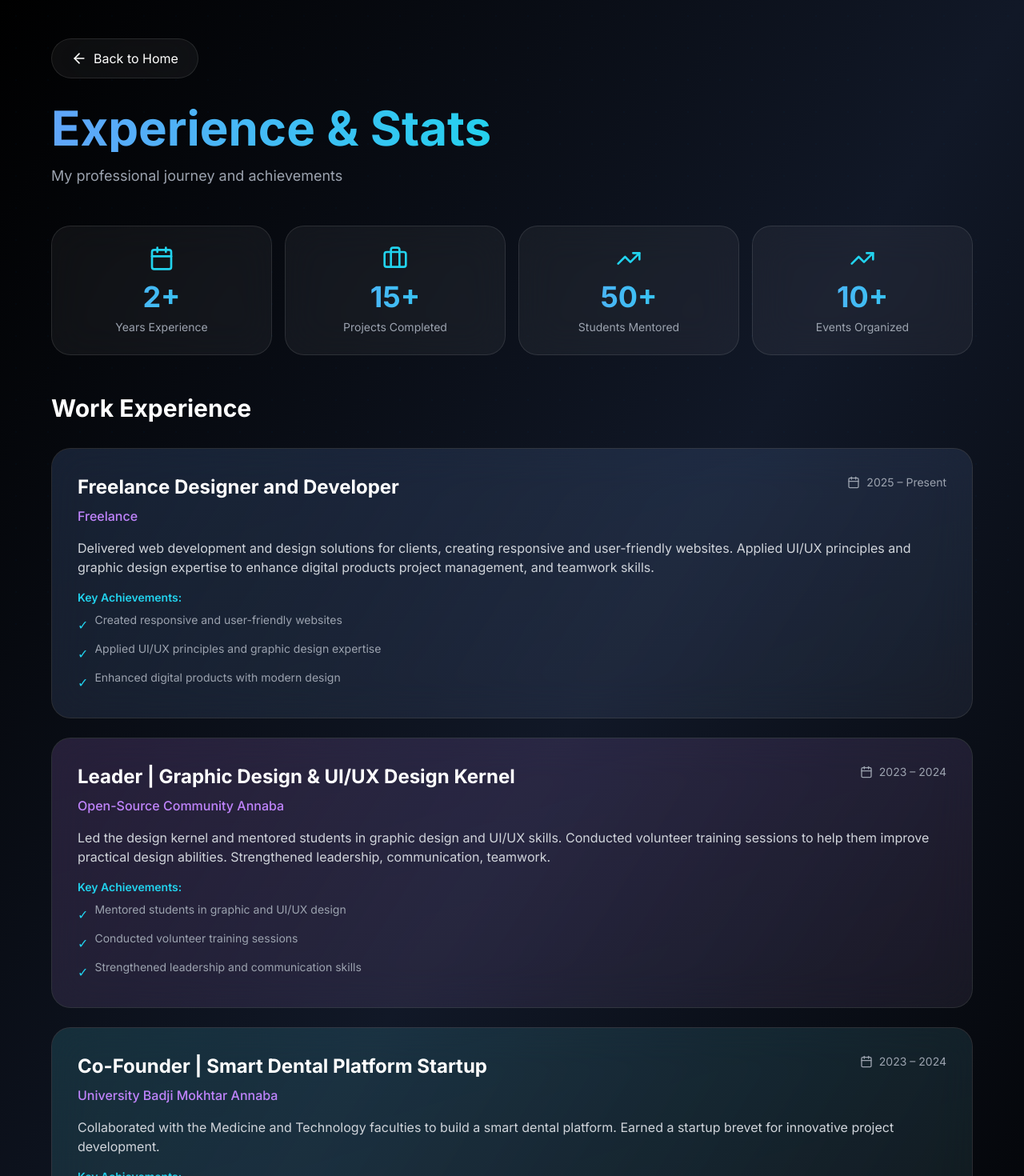
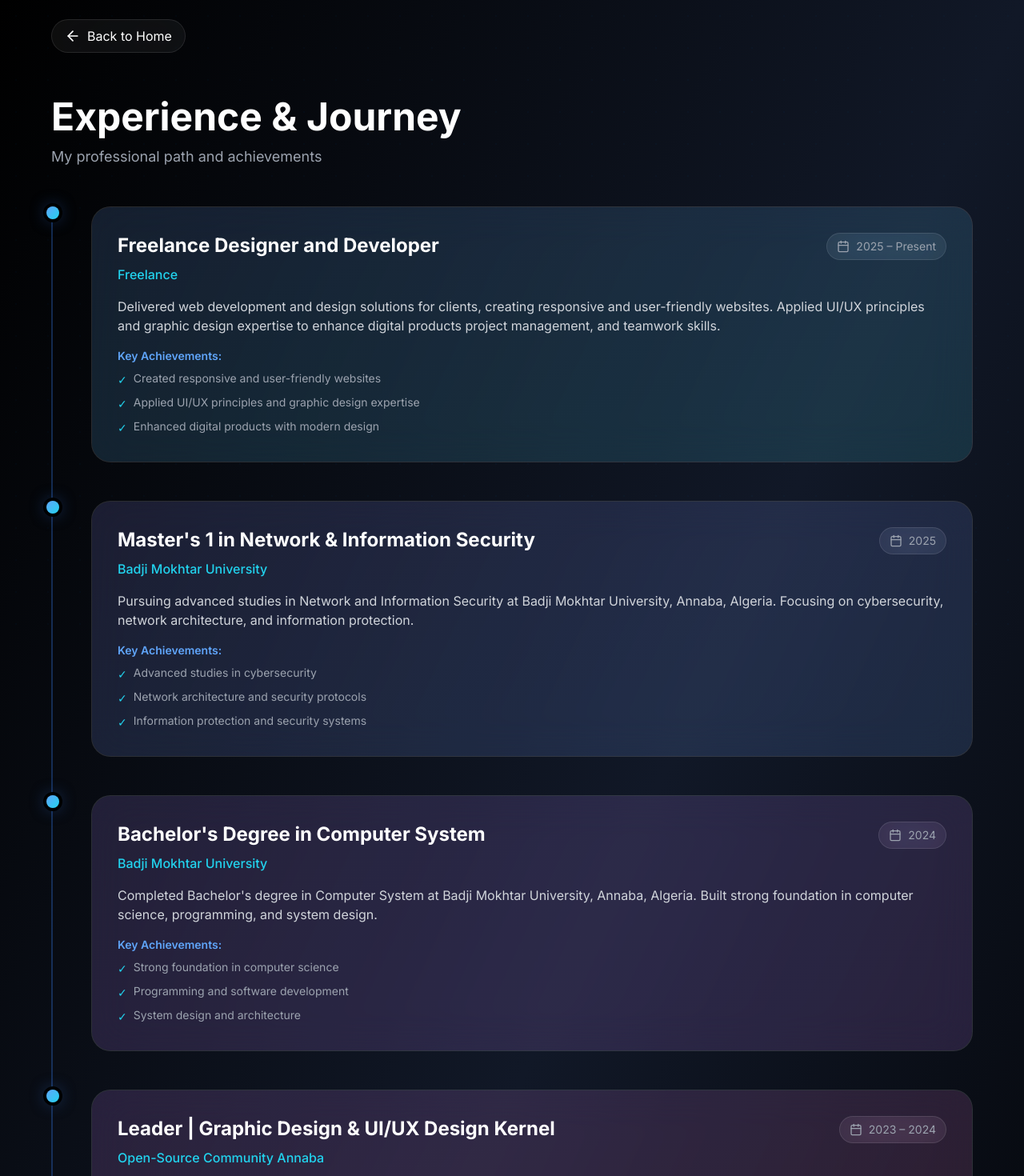
Before and after one commit to achrafbenamrane/Portfolio, a Next.js app: page /experience in a window 1280 px wide. Shown: the top 1470 px of the page at 80% size. Built offline with nearby package versions, Linux system fonts and the light colour scheme.

Commit message:
feat: update Experience and Skills pages with iOS theme, add education entries, and update skills list

```diff
--- a/app/experience/page.tsx
+++ b/app/experience/page.tsx
@@ -1,8 +1,8 @@
 "use client";
 
 import { motion } from "framer-motion";
-import { Briefcase, Calendar, TrendingUp, ArrowLeft } from "lucide-react";
 import Link from "next/link";
+import { ArrowLeft, Calendar, Briefcase, TrendingUp, Users } from "lucide-react";
 
 export default function ExperiencePage() {
   const experiences = [
@@ -16,7 +16,31 @@ export default function ExperiencePage() {
         "Applied UI/UX principles and graphic design expertise",
         "Enhanced digital products with modern design",
       ],
-      color: "from-blue-500/20 to-blue-600/5",
+      color: "from-blue-500/20 to-cyan-500/20",
+    },
+    {
+      title: "Master's 1 in Network & Information Security",
+      company: "Badji Mokhtar University",
+      period: "2025",
+      description: "Pursuing advanced studies in Network and Information Security at Badji Mokhtar University, Annaba, Algeria. Focusing on cybersecurity, network architecture, and information protection.",
+      achievements: [
+        "Advanced studies in cybersecurity",
+        "Network architecture and security protocols",
+        "Information protection and security systems",
+      ],
+      color: "from-indigo-500/20 to-blue-500/20",
+    },
+    {
+      title: "Bachelor's Degree in Computer System",
+      company: "Badji Mokhtar University",
+      period: "2024",
+      description: "Completed Bachelor's degree in Computer System at Badji Mokhtar University, Annaba, Algeria. Built strong foundation in computer science, programming, and system design.",
+      achievements: [
+        "Strong foundation in computer science",
+        "Programming and software development",
+        "System design and architecture",
+      ],
+      color: "from-violet-500/20 to-purple-500/20",
     },
     {
       title: "Leader | Graphic Design & UI/UX Design Kernel",
@@ -28,7 +52,7 @@ export default function ExperiencePage() {
         "Conducted volunteer training sessions",
         "Strengthened leadership and communication skills",
       ],
-      color: "from-purple-500/20 to-purple-600/5",
+      color: "from-purple-500/20 to-pink-500/20",
     },
     {
       title: "Co-Founder | Smart Dental Platform Startup",
@@ -40,7 +64,7 @@ export default function ExperiencePage() {
         "Earned startup brevet for innovation",
         "Bridged technology and healthcare sectors",
       ],
-      color: "from-cyan-500/20 to-cyan-600/5",
+      color: "from-green-500/20 to-emerald-500/20",
     },
     {
       title: "Co-Founder & Member | Open-Source Community Club",
@@ -52,15 +76,15 @@ export default function ExperiencePage() {
         "Maintained computer labs and earned official certification",
         "Organized international event: Study in Japan 2024",
       ],
-      color: "from-green-500/20 to-green-600/5",
+      color: "from-orange-500/20 to-red-500/20",
     },
   ];
 
   const stats = [
-    { label: "Years Experience", value: "2+", icon: Calendar },
-    { label: "Projects Completed", value: "15+", icon: Briefcase },
-    { label: "Students Mentored", value: "50+", icon: TrendingUp },
-    { label: "Events Organized", value: "10+", icon: TrendingUp },
+    { label: "Years Experience", value: "2+", icon: Calendar, color: "text-blue-400" },
+    { label: "Projects Completed", value: "15+", icon: Briefcase, color: "text-cyan-400" },
+    { label: "Students Mentored", value: "50+", icon: Users, color: "text-purple-400" },
+    { label: "Events Organized", value: "10+", icon: TrendingUp, color: "text-green-400" },
   ];
 
   return (
@@ -74,86 +98,93 @@ export default function ExperiencePage() {
         }}
       />
 
-      <div className="relative z-10 min-h-screen p-4 sm:p-6 md:p-8 lg:p-12">
+      <div className="relative z-10 min-h-screen">
         {/* Header */}
-        <motion.div
+        <motion.header
           initial={{ opacity: 0, y: -20 }}
           animate={{ opacity: 1, y: 0 }}
-          className="max-w-6xl mx-auto mb-8 sm:mb-12"
+          transition={{ duration: 0.5 }}
+          className="px-4 sm:px-6 md:px-8 py-4 sm:py-6"
         >
+          <div className="max-w-6xl mx-auto">
             <Link
               href="/"
-            className="inline-flex items-center gap-2 px-4 py-2 sm:px-6 sm:py-3 mb-6 sm:mb-8 rounded-full backdrop-blur-xl bg-white/5 border border-white/10 text-white hover:bg-white/10 transition-all text-sm sm:text-base"
+              className="inline-flex items-center gap-2 px-4 py-2 rounded-full backdrop-blur-xl bg-white/5 border border-white/10 hover:bg-white/10 transition-all text-sm sm:text-base text-white"
             >
               <ArrowLeft className="w-4 h-4 sm:w-5 sm:h-5" />
               Back to Home
             </Link>
+          </div>
+        </motion.header>
 
-          <h1 className="text-3xl sm:text-4xl md:text-5xl lg:text-6xl font-bold bg-gradient-to-r from-blue-400 via-cyan-400 to-purple-400 bg-clip-text text-transparent mb-3 sm:mb-4">
-            Experience & Stats
+        {/* Main Content */}
+        <main className="px-4 sm:px-6 md:px-8 py-6 sm:py-8 pb-12">
+          <div className="max-w-6xl mx-auto">
+            {/* Page Title */}
+            <motion.div
+              initial={{ opacity: 0, y: 20 }}
+              animate={{ opacity: 1, y: 0 }}
+              transition={{ duration: 0.5, delay: 0.1 }}
+              className="mb-8 sm:mb-12"
+            >
+              <h1 className="text-3xl sm:text-4xl md:text-5xl font-bold text-white mb-3">
+                Experience & Journey
               </h1>
-          <p className="text-sm sm:text-base md:text-lg text-gray-400">My professional journey and achievements</p>
+              <p className="text-sm sm:text-base md:text-lg text-gray-400">
+                My professional path and achievements
+              </p>
             </motion.div>
 
-        <div className="max-w-6xl mx-auto">
-          {/* Stats Grid - iOS Style */}
-          <div className="grid grid-cols-2 md:grid-cols-4 gap-2 sm:gap-3 md:gap-4 mb-8 sm:mb-12">
-            {stats.map((stat, index) => (
-              <motion.div
-                key={index}
-                initial={{ opacity: 0, scale: 0.8 }}
-                animate={{ opacity: 1, scale: 1 }}
-                transition={{ duration: 0.5, delay: index * 0.1 }}
-                whileHover={{ scale: 1.05 }}
-                className="p-4 sm:p-6 rounded-2xl sm:rounded-3xl backdrop-blur-xl bg-white/5 border border-white/10 text-center group hover:shadow-[0_0_30px_rgba(0,122,255,0.3)] transition-all"
-              >
-                <stat.icon className="w-6 h-6 sm:w-8 sm:h-8 text-cyan-400 mx-auto mb-2 sm:mb-3 group-hover:scale-110 transition-transform" />
-                <div className="text-2xl sm:text-3xl md:text-4xl font-bold bg-gradient-to-r from-blue-400 to-cyan-400 bg-clip-text text-transparent mb-1 sm:mb-2">
-                  {stat.value}
-                </div>
-                <div className="text-[10px] sm:text-xs md:text-sm text-gray-400">{stat.label}</div>
-              </motion.div>
-            ))}
-          </div>
-
-          {/* Experience Cards - iOS Style */}
-          <div className="space-y-4 sm:space-y-6">
-            <h2 className="text-2xl sm:text-3xl font-bold text-white mb-4 sm:mb-8">Work Experience</h2>
+            {/* Experience Timeline - iOS Style with Progress Line */}
+            <div className="space-y-0">
               {experiences.map((exp, index) => (
                 <motion.div
                   key={index}
-                initial={{ opacity: 0, y: 20 }}
-                animate={{ opacity: 1, y: 0 }}
-                transition={{ duration: 0.5, delay: index * 0.1 }}
-                whileHover={{ scale: 1.02 }}
-                className="relative p-4 sm:p-6 md:p-8 rounded-2xl sm:rounded-3xl backdrop-blur-xl bg-white/5 border border-white/10 hover:shadow-[0_0_30px_rgba(0,122,255,0.2)] transition-all group overflow-hidden"
+                  initial={{ opacity: 0, x: -20 }}
+                  animate={{ opacity: 1, x: 0 }}
+                  transition={{ duration: 0.5, delay: 0.5 + index * 0.1 }}
+                  className={`relative pl-6 sm:pl-8 md:pl-12 pb-8 sm:pb-12 border-l-2 border-blue-500/30 ${
+                    index === experiences.length - 1 ? 'border-l-0 pb-0' : ''
+                  }`}
+                >
+                  {/* Timeline Dot - iOS Style */}
+                  <div className="absolute left-0 top-0 -translate-x-1/2 w-3 h-3 sm:w-4 sm:h-4 rounded-full bg-gradient-to-br from-blue-400 to-cyan-400 shadow-[0_0_20px_rgba(59,130,246,0.5)] ring-4 ring-black" />
+
+                  {/* Content Card */}
+                  <motion.div
+                    whileHover={{ x: 10 }}
+                    className="relative overflow-hidden backdrop-blur-xl bg-white/5 border border-white/10 rounded-2xl sm:rounded-3xl p-4 sm:p-6 md:p-8 hover:shadow-[0_0_30px_rgba(0,122,255,0.2)] transition-all group"
                   >
                     {/* Gradient background */}
                     <div className={`absolute inset-0 bg-gradient-to-br ${exp.color} opacity-60`} />
 
-                {/* Content */}
-                <div className="relative z-10">
-                  <div className="flex flex-col sm:flex-row sm:items-start sm:justify-between mb-3 sm:mb-4 gap-2">
+                    <div className="relative">
+                      {/* Header */}
+                      <div className="flex flex-col md:flex-row md:items-start md:justify-between gap-3 mb-4">
                         <div className="flex-1">
-                      <h3 className="text-lg sm:text-xl md:text-2xl font-bold text-white group-hover:text-cyan-400 transition-colors mb-1 sm:mb-2">
+                          <h3 className="text-lg sm:text-xl md:text-2xl font-bold text-white group-hover:text-blue-400 transition-colors mb-1 sm:mb-2">
                             {exp.title}
                           </h3>
-                      <p className="text-sm sm:text-base text-purple-400 font-medium">{exp.company}</p>
+                          <p className="text-sm sm:text-base text-cyan-400 font-medium">{exp.company}</p>
                         </div>
-                    <div className="flex items-center gap-2 text-xs sm:text-sm text-gray-400">
+                        <div className="flex items-center gap-2 text-xs sm:text-sm text-gray-400 backdrop-blur-xl bg-white/5 px-3 py-1.5 rounded-full border border-white/10">
                           <Calendar className="w-3 h-3 sm:w-4 sm:h-4" />
                           <span>{exp.period}</span>
                         </div>
                       </div>
 
-                  <p className="text-xs sm:text-sm md:text-base text-gray-300 mb-3 sm:mb-4 leading-relaxed">{exp.description}</p>
+                      {/* Description */}
+                      <p className="text-xs sm:text-sm md:text-base text-gray-300 mb-4 leading-relaxed">
+                        {exp.description}
+                      </p>
 
+                      {/* Achievements */}
                       <div className="space-y-2">
-                    <p className="text-xs sm:text-sm font-semibold text-cyan-400">Key Achievements:</p>
-                    <ul className="space-y-1 sm:space-y-2">
+                        <p className="text-xs sm:text-sm font-semibold text-blue-400">Key Achievements:</p>
+                        <ul className="space-y-1.5 sm:space-y-2">
                           {exp.achievements.map((achievement, achIndex) => (
                             <li key={achIndex} className="flex items-start gap-2 text-xs sm:text-sm text-gray-400">
-                          <span className="text-cyan-400 mt-0.5 sm:mt-1 text-sm sm:text-base">✓</span>
+                              <span className="text-cyan-400 mt-0.5 flex-shrink-0">✓</span>
                               <span>{achievement}</span>
                             </li>
                           ))}
@@ -161,9 +192,49 @@ export default function ExperiencePage() {
                       </div>
                     </div>
                   </motion.div>
+                </motion.div>
               ))}
             </div>
+
+            {/* Stats Bar - One Line at Bottom */}
+            <motion.div
+              initial={{ opacity: 0, y: 20 }}
+              animate={{ opacity: 1, y: 0 }}
+              transition={{ duration: 0.5, delay: 1 }}
+              className="mt-12 sm:mt-16"
+            >
+              <div className="flex flex-wrap justify-center gap-6 sm:gap-8 md:gap-12 lg:gap-16">
+                {stats.map((stat, index) => (
+                  <motion.div
+                    key={index}
+                    initial={{ opacity: 0 }}
+                    animate={{ opacity: 1 }}
+                    transition={{ duration: 0.4, delay: 1.1 + index * 0.1 }}
+                    className="flex flex-col items-center group"
+                  >
+                    <stat.icon className={`w-5 h-5 sm:w-6 sm:h-6 ${stat.color} mb-2 group-hover:scale-110 transition-transform`} />
+                    <div className={`text-2xl sm:text-3xl md:text-4xl font-bold ${stat.color} mb-1`}>
+                      {stat.value}
                     </div>
+                    <div className="text-[10px] sm:text-xs text-gray-400 whitespace-nowrap">{stat.label}</div>
+                  </motion.div>
+                ))}
+              </div>
+            </motion.div>
+          </div>
+        </main>
+
+        {/* Footer */}
+        <motion.footer
+          initial={{ opacity: 0 }}
+          animate={{ opacity: 1 }}
+          transition={{ delay: 1 }}
+          className="py-6 text-center"
+        >
+          <p className="text-xs sm:text-sm text-gray-500">
+            © 2025 Benamrane Mohamed Achraf Portfolio
+          </p>
+        </motion.footer>
       </div>
     </div>
   );
--- a/app/skills/page.tsx
+++ b/app/skills/page.tsx
@@ -1,57 +1,112 @@
 "use client";
 
-import PageLayout from "@/components/PageLayout";
 import { motion } from "framer-motion";
+import Link from "next/link";
+import { ArrowLeft } from "lucide-react";
 
 export default function SkillsPage() {
   const skillCategories = [
     {
-      title: "Frontend",
-      icon: "🎨",
+      title: "Web Development",
       skills: [
-        { name: "React/Next.js", level: 95 },
-        { name: "TypeScript", level: 90 },
+        { name: "HTML & CSS", level: 95 },
+        { name: "JavaScript", level: 90 },
+        { name: "React & Next.js", level: 90 },
+        { name: "Express.js", level: 85 },
+        { name: "Prisma ORM", level: 85 },
         { name: "Tailwind CSS", level: 95 },
-        { name: "Framer Motion", level: 85 },
       ],
     },
     {
-      title: "Backend",
-      icon: "⚙️",
+      title: "UI/UX & Graphic Design",
       skills: [
-        { name: "Node.js", level: 90 },
-        { name: "Python", level: 85 },
-        { name: "GraphQL", level: 80 },
-        { name: "PostgreSQL", level: 85 },
+        { name: "Figma", level: 95 },
+        { name: "Adobe Illustrator", level: 90 },
+        { name: "Photoshop", level: 85 },
+        { name: "Inkscape", level: 80 },
       ],
     },
     {
-      title: "DevOps",
-      icon: "🚀",
+      title: "Programming & Security",
       skills: [
-        { name: "Docker", level: 85 },
-        { name: "AWS", level: 80 },
-        { name: "CI/CD", level: 85 },
-        { name: "Kubernetes", level: 75 },
+        { name: "Python", level: 85 },
+        { name: "Network Security", level: 80 },
+        { name: "Information Security", level: 80 },
       ],
     },
     {
-      title: "Design",
-      icon: "✨",
+      title: "Tools & Technologies",
       skills: [
-        { name: "Figma", level: 90 },
-        { name: "UI/UX", level: 85 },
-        { name: "Adobe XD", level: 80 },
-        { name: "Prototyping", level: 85 },
+        { name: "Git & GitHub", level: 90 },
+        { name: "Linux", level: 85 },
+      ],
+    },
+    {
+      title: "Soft Skills",
+      skills: [
+        { name: "Leadership", level: 90 },
+        { name: "Team Management", level: 90 },
+        { name: "Project Organization", level: 95 },
+        { name: "Problem-Solving", level: 90 },
+      ],
+    },
+    {
+      title: "AI & Automation",
+      skills: [
+        { name: "AI Automation", level: 85 },
+        { name: "AI Agents", level: 80 },
       ],
     },
   ];
 
   return (
-    <PageLayout
-      title="Skills & Expertise"
-      description="Technologies and tools I work with"
-    >
+    <div className="min-h-screen bg-gradient-to-br from-black via-gray-900 to-black">
+      {/* Subtle grid pattern */}
+      <div
+        className="fixed inset-0 opacity-[0.03]"
+        style={{
+          backgroundImage: "radial-gradient(circle, #007AFF 1px, transparent 1px)",
+          backgroundSize: "40px 40px",
+        }}
+      />
+
+      <div className="relative z-10 min-h-screen">
+        {/* Header */}
+        <motion.header
+          initial={{ opacity: 0, y: -20 }}
+          animate={{ opacity: 1, y: 0 }}
+          transition={{ duration: 0.5 }}
+          className="px-4 sm:px-6 md:px-8 py-4 sm:py-6"
+        >
+          <div className="max-w-6xl mx-auto">
+            <Link
+              href="/"
+              className="inline-flex items-center gap-2 px-4 py-2 rounded-full backdrop-blur-xl bg-white/5 border border-white/10 hover:bg-white/10 transition-all text-sm sm:text-base text-white"
+            >
+              <ArrowLeft className="w-4 h-4 sm:w-5 sm:h-5" />
+              Back to Home
+            </Link>
+          </div>
+        </motion.header>
+
+        {/* Main Content */}
+        <main className="px-4 sm:px-6 md:px-8 py-6 sm:py-8 pb-12">
+          <div className="max-w-6xl mx-auto">
+            {/* Page Title */}
+            <motion.div
+              initial={{ opacity: 0, y: 20 }}
+              animate={{ opacity: 1, y: 0 }}
+              transition={{ duration: 0.5, delay: 0.1 }}
+              className="mb-8 sm:mb-12"
+            >
+              <h1 className="text-3xl sm:text-4xl md:text-5xl font-bold text-white mb-3">
+                Skills & Expertise
+              </h1>
+              <p className="text-sm sm:text-base md:text-lg text-gray-400">
+                Technologies and tools I work with
+              </p>
+            </motion.div>
+
       <div className="space-y-8">
         {skillCategories.map((category, categoryIndex) => (
           <motion.div
@@ -61,8 +116,7 @@ export default function SkillsPage() {
             transition={{ duration: 0.5, delay: categoryIndex * 0.1 }}
             className="p-6 md:p-8 rounded-2xl border border-white/10 bg-black/40 backdrop-blur-xl"
           >
-            <div className="flex items-center gap-3 mb-6">
-              <span className="text-4xl">{category.icon}</span>
+            <div className="mb-6">
               <h3 className="text-2xl font-bold text-white">{category.title}</h3>
             </div>
 
@@ -109,25 +163,21 @@ export default function SkillsPage() {
         transition={{ duration: 0.6, delay: 0.8 }}
         className="mt-12 p-8 rounded-2xl border border-white/10 bg-black/40 backdrop-blur-xl"
       >
-        <h3 className="text-2xl font-bold text-white mb-6">Other Tools & Technologies</h3>
+        <h3 className="text-2xl font-bold text-white mb-6">Additional Technologies</h3>
         <div className="flex flex-wrap gap-3">
           {[
-            "Git",
-            "VS Code",
-            "Postman",
-            "MongoDB",
-            "Redis",
-            "Jest",
-            "WebSockets",
+            "TypeScript",
+            "Node.js",
             "REST APIs",
-            "GraphQL",
-            "Firebase",
-            "Vercel",
-            "Netlify",
-            "Linux",
-            "Nginx",
-            "Webpack",
-            "Vite",
+            "Responsive Design",
+            "Version Control",
+            "Agile Methodology",
+            "UI/UX Principles",
+            "Design Systems",
+            "Prototyping",
+            "Wireframing",
+            "Brand Identity",
+            "System Architecture",
           ].map((tool, index) => (
             <motion.span
               key={index}
@@ -142,6 +192,21 @@ export default function SkillsPage() {
           ))}
         </div>
       </motion.div>
-    </PageLayout>
+          </div>
+        </main>
+
+        {/* Footer */}
+        <motion.footer
+          initial={{ opacity: 0 }}
+          animate={{ opacity: 1 }}
+          transition={{ delay: 1 }}
+          className="py-6 text-center"
+        >
+          <p className="text-xs sm:text-sm text-gray-500">
+            © 2025 Benamrane Mohamed Achraf Portfolio
+          </p>
+        </motion.footer>
+      </div>
+    </div>
   );
 }
```
Lines whose indentation alone changed are shown as unchanged.
